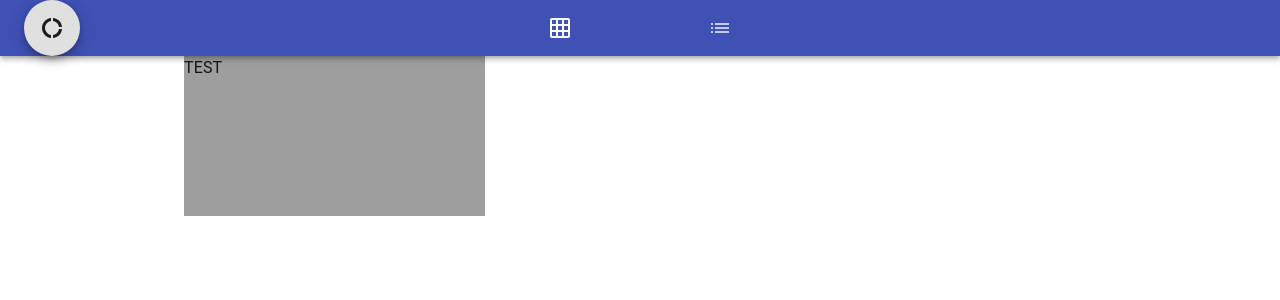
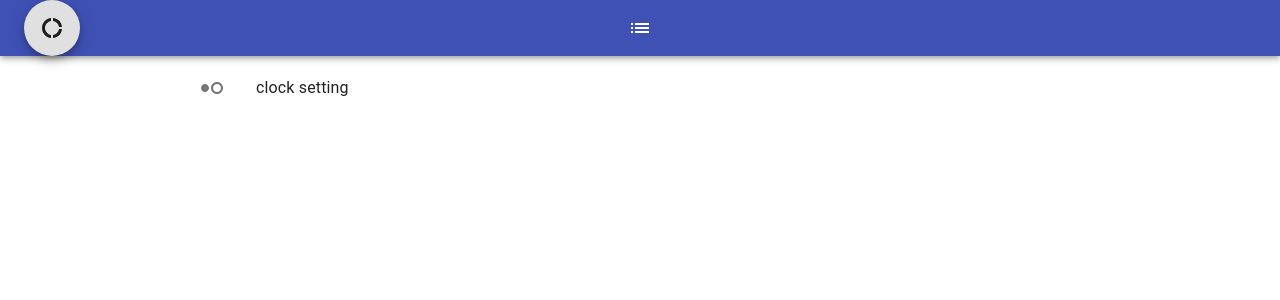
Before and after one commit to tomoya06/homepage-md, a React (Create React App) app: page / in a window 1280 px wide. Both pictures are taken after a click on the button 48 px from the left and 776 px from the top of the page. Shown: the top 300 px of the page. Built offline with nearby package versions, Linux system fonts and the light colour scheme.

Commit message:
dev: drawer hide tiles tab

```diff
--- a/src/app/system/Drawer/index.tsx
+++ b/src/app/system/Drawer/index.tsx
@@ -42,7 +42,7 @@ export default class Drawer extends React.Component<Props, State> {
   constructor(props: Props) {
     super(props);
     this.state = {
-      tabValue: 0,
+      tabValue: 1,
     }
   }
 
@@ -87,8 +87,8 @@ export default class Drawer extends React.Component<Props, State> {
               centered
               indicatorColor="primary"
             >
-              <Tab icon={<GridOnIcon />}></Tab>
-              <Tab icon={<ListIcon />}></Tab>
+              {/* <Tab icon={<GridOnIcon />}></Tab> */}
+              <Tab icon={<ListIcon />} value={1}></Tab>
             </Tabs>
           </Toolbar>
         </AppBar>
```
